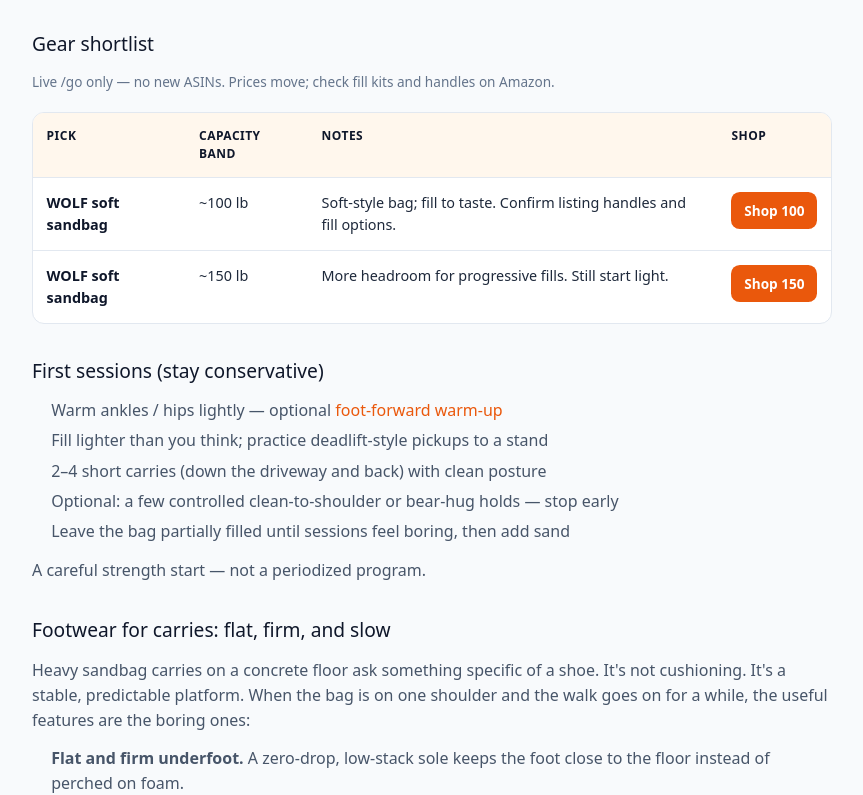
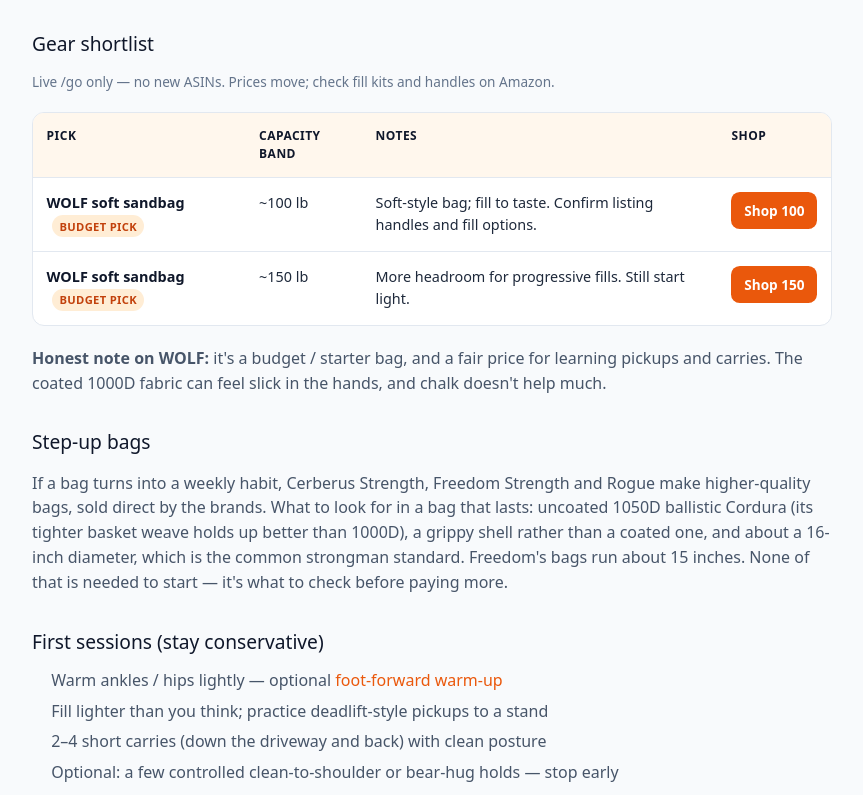
Before and after one commit to ryanunmack-dot/stackspan, a website: page public/natural-fitness/garage-sandbag-primer/index.html in a window 1280 px wide. Shown: the part 1119-1914 px from the top of the page, without its empty margins (208-1071 px from the left). Drawn offline with nearby package versions, Linux system fonts and the light colour scheme.

Commit message:
Relabel WOLF sandbag as budget pick; add step-up bags note

```diff
--- a/public/natural-fitness/garage-sandbag-primer/index.html
+++ b/public/natural-fitness/garage-sandbag-primer/index.html
@@ -96,7 +96,7 @@ tr:last-child td { border-bottom:none; }
 <p class="lede">One soft bag for the garage or driveway — shopping notes and a careful start. Not a program. Not a longevity cure. Not medical advice.</p>
 
 <div class="start">
-<strong>Start here:</strong> Fillable soft bag, load it light, nail pickups and carries before you get cute with throws. Progress when form feels boring. We link WOLF Tactical ~100 and ~150 lb capacity via /go — check live Amazon for fill, handles, and price.
+<strong>Start here:</strong> Fillable soft bag, load it light, nail pickups and carries before you get cute with throws. Progress when form feels boring. We link WOLF Tactical ~100 and ~150 lb capacity via /go as the budget / starter pick — check live Amazon for fill, handles, and price.
 </div>
 
 <div class="safety">
@@ -149,19 +149,25 @@ tr:last-child td { border-bottom:none; }
 </thead>
 <tbody>
 <tr>
-<td class="pick">WOLF soft sandbag</td>
+<td class="pick">WOLF soft sandbag <span class="tag">Budget pick</span></td>
 <td>~100 lb</td>
 <td>Soft-style bag; fill to taste. Confirm listing handles and fill options.</td>
 <td><a class="btn" href="/go/wolf-sandbag-100">Shop 100</a></td>
 </tr>
 <tr>
-<td class="pick">WOLF soft sandbag</td>
+<td class="pick">WOLF soft sandbag <span class="tag">Budget pick</span></td>
 <td>~150 lb</td>
 <td>More headroom for progressive fills. Still start light.</td>
 <td><a class="btn" href="/go/wolf-sandbag-150">Shop 150</a></td>
 </tr>
 </tbody>
 </table>
+</div>
+
+<div class="prose">
+<p><strong>Honest note on WOLF:</strong> it's a budget / starter bag, and a fair price for learning pickups and carries. The coated 1000D fabric can feel slick in the hands, and chalk doesn't help much.</p>
+<h2>Step-up bags</h2>
+<p>If a bag turns into a weekly habit, Cerberus Strength, Freedom Strength and Rogue make higher-quality bags, sold direct by the brands. What to look for in a bag that lasts: uncoated 1050D ballistic Cordura (its tighter basket weave holds up better than 1000D), a grippy shell rather than a coated one, and about a 16-inch diameter, which is the common strongman standard. Freedom's bags run about 15 inches. None of that is needed to start — it's what to check before paying more.</p>
 </div>
 
 <div class="prose">
```
Also changed, not shown: public/minimalist-shoes/by-use/index.html (+2 -1 lines).
